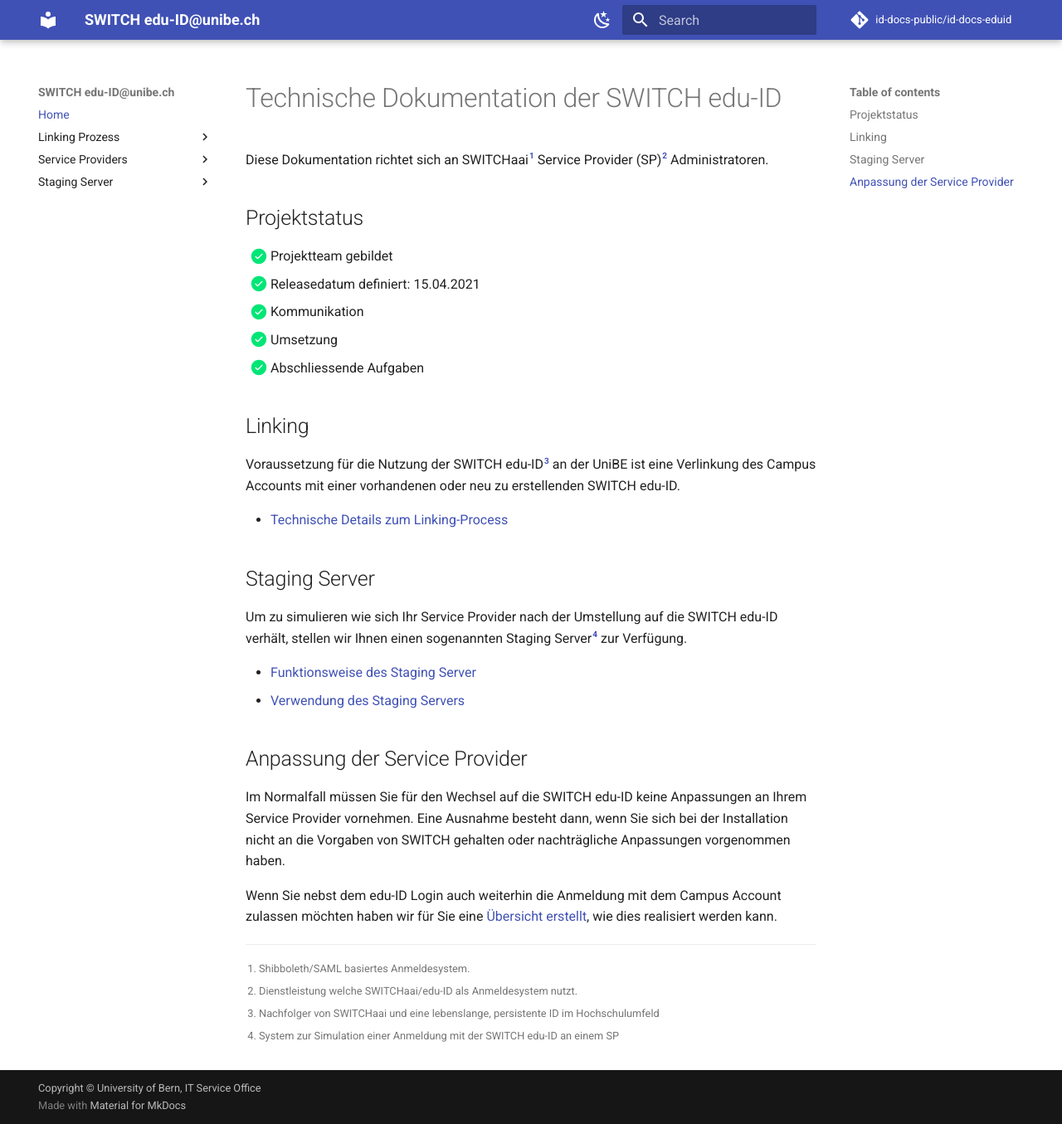
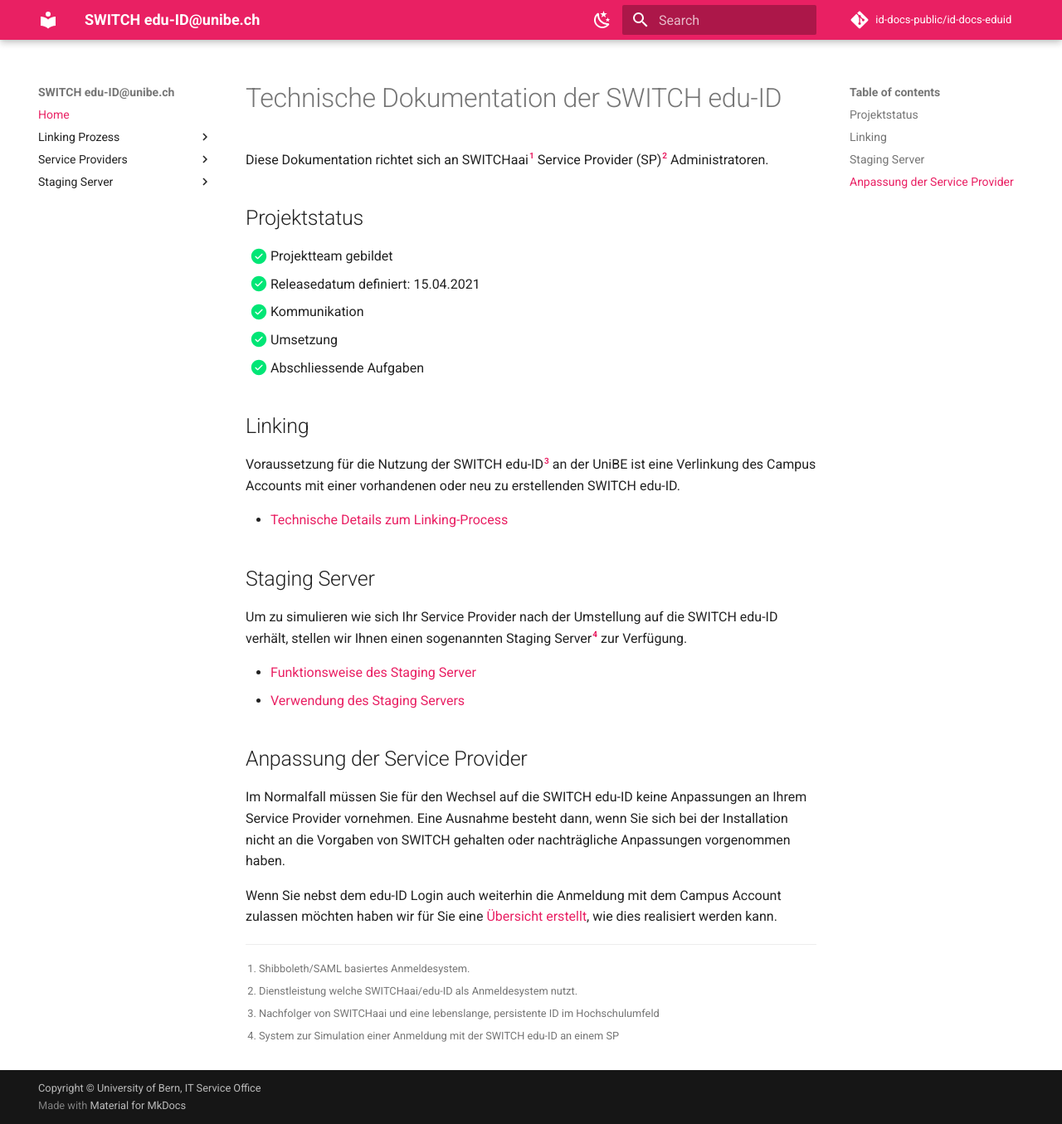
Before and after one commit to idci-unibe-ch/docs-eduid, an MkDocs documentation site: the page built from docs/index.md, in a window 1280 px wide and 1355 px high. Shown: the whole window at 83% size. Built offline with MkDocs 1.6.1 and Material for MkDocs 9.7.7, drawn with Linux system fonts in a browser that asks for light colours.

```diff
--- a/mkdocs.yml
+++ b/mkdocs.yml
@@ -7,6 +7,8 @@ theme:
   palette:
     - media: "(prefers-color-scheme: light)"
       scheme: default
+      primary: pink
+      accent: cyan
       toggle:
         icon: material/weather-night
         name: Switch to dark mode
@@ -47,6 +49,10 @@ markdown_extensions:
       custom_checkbox: true
   - attr_list
 
+plugins:
+  - search
+  - table-reader
+
 nav:
   - Home: index.md
   - Linking Prozess:
--- a/requirements.txt
+++ b/requirements.txt
@@ -1 +1,2 @@
-mkdocs-material==6.2.4
+mkdocs-table-reader-plugin
+openpyxl
```
